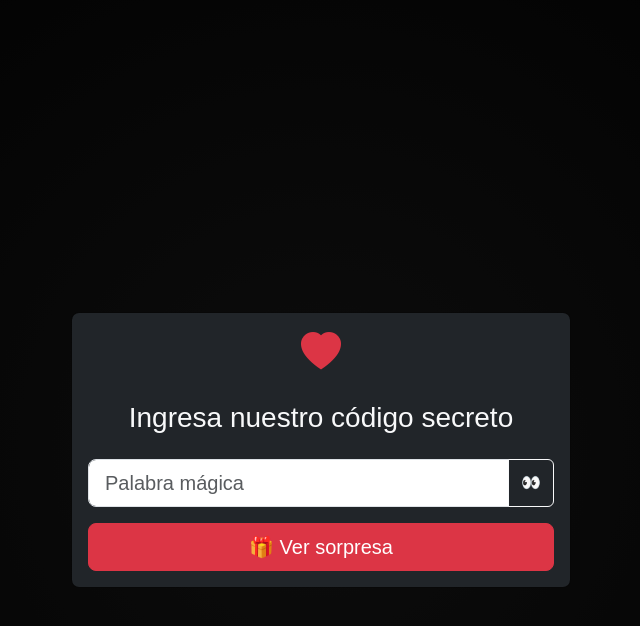
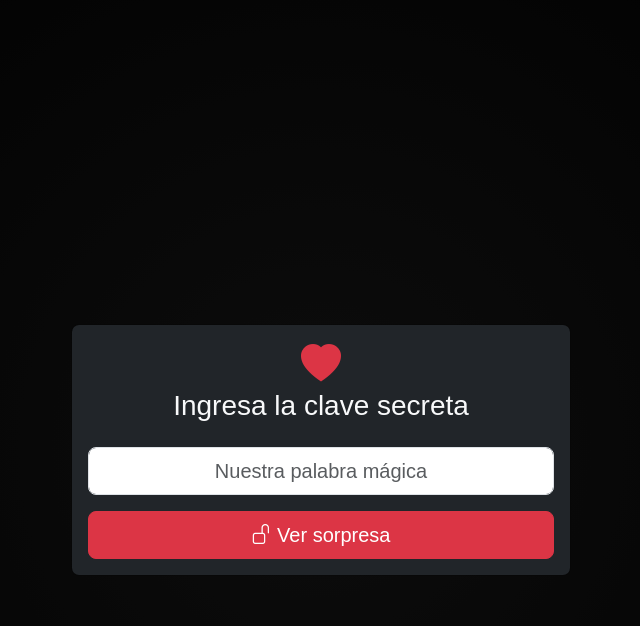
Before and after one commit to williamortizc/williamortizc.github.io, a Jekyll site: the page built from giftcard-secreta/index.html, in a window 1280 px wide. Shown: the top 626 px of the page, without its empty margins (319-959 px from the left). Built offline with Jekyll 4.4.1, drawn with Linux system fonts in a browser that asks for light colours; nearby versions of some CDN libraries; part of the change alters nothing that is shown.

Commit message:
Actualizar la tarjeta de regalo: renombrar el modal de seguridad, mejorar la lógica de acceso en giftcard.js, y ajustar estilos en giftcard.html e index.html.

```diff
--- a/_layouts/giftcard.html
+++ b/_layouts/giftcard.html
@@ -3,56 +3,48 @@
 <head>
     <meta charset="UTF-8">
     <meta name="viewport" content="width=device-width, initial-scale=1.0">
-    <title>💌 Tarjeta de regalo</title>
+    <title>💝 Tarjeta Especial</title>
     <link href="https://cdn.jsdelivr.net/npm/bootstrap@5.3.0/dist/css/bootstrap.min.css" rel="stylesheet">
     <link rel="stylesheet" href="https://cdn.jsdelivr.net/npm/bootstrap-icons@1.10.5/font/bootstrap-icons.css">
     <link rel="stylesheet" href="{{ '/assets/css/giftcard.css' | relative_url }}">
 </head>
 <body>
-    <!-- Modal de Seguridad -->
-    <div class="modal fade" id="modalSeguridad" data-bs-backdrop="static" tabindex="-1">
+    <!-- Modal -->
+    <div class="modal fade" id="modalAcceso" data-bs-backdrop="static" tabindex="-1">
         <div class="modal-dialog modal-dialog-centered">
             <div class="modal-content bg-dark text-light">
                 <div class="modal-body text-center">
-                    <i class="bi bi-heart-fill h1 text-danger"></i>
-                    <h3 class="my-4">Ingresa nuestro código secreto</h3>
-                    <form id="formContraseña">
-                        <div class="input-group mb-3">
-                            <input
-                                type="password"
-                                id="inputContraseña"
-                                class="form-control form-control-lg"
-                                placeholder="Palabra mágica"
-                                required
-                            >
-                            <button
-                                class="btn btn-outline-light"
-                                type="button"
-                                id="botonMostrarContraseña"
-                            >
-                                👀
-                            </button>
-                        </div>
+                    <i class="bi bi-heart-fill h1 text-danger mb-3"></i>
+                    <h3>Ingresa la clave secreta</h3>
+                    <form id="formAcceso" class="mt-4">
+                        <input
+                            type="password"
+                            id="inputClave"
+                            class="form-control form-control-lg mb-3 text-center"
+                            placeholder="Nuestra palabra mágica"
+                            required
+                        >
                         <button type="submit" class="btn btn-danger btn-lg w-100">
-                            🎁 Ver sorpresa
+                            <i class="bi bi-unlock"></i> Ver sorpresa
                         </button>
                     </form>
                     <div id="mensajeError" class="alert alert-danger mt-3 d-none">
-                        ❌ Código incorrecto
+                        <i class="bi bi-x-circle"></i> ¡Clave incorrecta!
                     </div>
                 </div>
             </div>
         </div>
     </div>
 
-    <!-- Contenido Principal -->
-    <main id="contenidoPrincipal" class="d-none">
+    <!-- Tarjeta -->
+    <main id="contenidoTarjeta" class="d-none">
         {{ content }}
     </main>
 
     <!-- Scripts -->
     <script src="https://cdn.jsdelivr.net/npm/bootstrap@5.3.0/dist/js/bootstrap.bundle.min.js"></script>
     <script src="https://cdnjs.cloudflare.com/ajax/libs/gsap/3.12.2/gsap.min.js"></script>
+    <script src="https://cdnjs.cloudflare.com/ajax/libs/howler/2.2.3/howler.min.js"></script>
     <script src="{{ '/assets/js/giftcard.js' | relative_url }}"></script>
 </body>
 </html>
--- a/assets/js/giftcard.js
+++ b/assets/js/giftcard.js
@@ -2,65 +2,76 @@
 ---
 
 document.addEventListener('DOMContentLoaded', () => {
-    const config = {
-        contraseña: "{{ site.data.giftcard.palabra_secreta }}",
-        sonido: {{ site.data.giftcard.efectos.sonido }},
-        animaciones: {{ site.data.giftcard.efectos.animaciones }}
+    // Configuración
+    const CONFIG = {
+        CLAVE: "{{ site.data.giftcard.palabra_secreta }}",
+        SONIDO: {{ site.data.giftcard.efectos.sonido }},
+        ANIMACIONES: {{ site.data.giftcard.efectos.animaciones }}
     };
 
-    const modal = new bootstrap.Modal('#modalSeguridad');
-    const formulario = document.getElementById('formContraseña');
-    const inputContraseña = document.getElementById('inputContraseña');
+    // Elementos
+    const modal = new bootstrap.Modal('#modalAcceso');
+    const form = document.getElementById('formAcceso');
+    const inputClave = document.getElementById('inputClave');
     const mensajeError = document.getElementById('mensajeError');
-    const contenidoPrincipal = document.getElementById('contenidoPrincipal');
+    const contenidoTarjeta = document.getElementById('contenidoTarjeta');
     let tarjeta = null;
 
+    // Sonidos
+    const SONIDOS = {
+        exito: new Howl({ src: ['https://assets.mixkit.co/sfx/preview/mixkit-magic-sparkle-902.mp3'] }),
+        error: new Howl({ src: ['https://assets.mixkit.co/sfx/preview/mixkit-wrong-answer-fail-notification-946.mp3'] }),
+        flip: new Howl({ src: ['https://assets.mixkit.co/sfx/preview/mixkit-paper-flip-1936.mp3'] })
+    };
+
+    // Inicialización
     modal.show();
 
-    formulario.addEventListener('submit', (e) => {
+    // Eventos
+    form.addEventListener('submit', (e) => {
         e.preventDefault();
+        validarAcceso();
+    });
 
-        if (inputContraseña.value === config.contraseña) {
+    // Funciones principales
+    function validarAcceso() {
+        if (inputClave.value === CONFIG.CLAVE) {
+            accesoCorrecto();
+        } else {
+            accesoDenegado();
+        }
+    }
+
+    function accesoCorrecto() {
+        if (CONFIG.SONIDO) SONIDOS.exito.play();
         modal.hide();
-            contenidoPrincipal.classList.remove('d-none');
-            tarjeta = document.querySelector('.tarjeta');
+        mostrarTarjeta();
+        inicializarFlip();
+    }
 
-            // Animación inicial
-            if(config.animaciones) {
-                gsap.from(tarjeta, {
+    function accesoDenegado() {
+        inputClave.classList.add('is-invalid');
+        mensajeError.classList.remove('d-none');
+        if (CONFIG.SONIDO) SONIDOS.error.play();
+    }
+
+    function mostrarTarjeta() {
+        contenidoTarjeta.classList.remove('d-none');
+        if (CONFIG.ANIMACIONES) {
+            gsap.from(contenidoTarjeta, {
                 duration: 1.5,
                 scale: 0,
                 rotationY: 180,
                 ease: "elastic.out(1, 0.5)"
             });
         }
+    }
 
-            // Evento click para voltear
+    function inicializarFlip() {
+        tarjeta = document.querySelector('.tarjeta');
         tarjeta.addEventListener('click', () => {
             tarjeta.classList.toggle('volteada');
-
-                // Sonido opcional
-                if(config.sonido) {
-                    new Howl({
-                        src: ['https://assets.mixkit.co/sfx/preview/mixkit-paper-flip-1936.mp3'],
-                        volume: 0.3
-                    }).play();
+            if (CONFIG.SONIDO) SONIDOS.flip.play();
+        });
     }
 });
-
-        } else {
-            inputContraseña.classList.add('is-invalid');
-            mensajeError.classList.remove('d-none');
-            if(config.sonido) {
-                new Howl({
-                    src: ['https://assets.mixkit.co/sfx/preview/mixkit-wrong-answer-fail-notification-946.mp3'],
-                    volume: 0.3
-                }).play();
-            }
-        }
-    });
-
-    document.getElementById('botonMostrarContraseña').addEventListener('click', () => {
-        inputContraseña.type = inputContraseña.type === 'password' ? 'text' : 'password';
-    });
-});
--- a/giftcard-secreta/index.html
+++ b/giftcard-secreta/index.html
@@ -1,6 +1,6 @@
 ---
 layout: giftcard
-permalink: /9f8s7d6f/
+permalink: /amor-eterno-7g8h9j0k/
 ---
 
 {% assign gc = site.data.giftcard %}
@@ -8,24 +8,26 @@ permalink: /9f8s7d6f/
 <div class="tarjeta-container">
     <div class="tarjeta">
         <div class="cara frente">
-            <div class="d-flex justify-content-between align-items-center">
+            <div class="d-flex justify-content-between align-items-center mb-3">
                 <div class="chip"></div>
                 <i class="bi bi-heart-fill h3" style="color: {{ gc.diseno.colores.detalle }}"></i>
             </div>
             <h2 class="text-center mb-4">{{ gc.nombre }}</h2>
-            <div class="d-flex justify-content-between align-items-center">
-                <div>
-                    <small>Saldo de Amor</small>
-                    <div class="h2">${{ gc.saldo_actual }}</div>
+            <div class="mt-auto">
+                <div class="d-flex justify-content-between align-items-center">
+                    <div>
+                        <small class="opacity-75">Saldo de Amor</small>
+                        <div class="h2">${{ gc.saldo_actual }}</div>
+                    </div>
+                    <i class="bi bi-credit-card-2-front-fill h1 opacity-25"></i>
                 </div>
-                <i class="bi bi-credit-card-fill h1 opacity-25"></i>
             </div>
         </div>
         <div class="cara reverso">
-            <div class="h-100 d-flex flex-column justify-content-center text-center">
+            <div class="h-100 d-flex flex-column justify-content-center text-center px-3">
                 <i class="bi bi-balloon-heart-fill h1 text-danger mb-3"></i>
-                <p class="lead px-4">{{ gc.mensaje }}</p>
-                <small class="text-muted mt-3">Saldo inicial: ${{ gc.saldo_inicial }}</small>
+                <p class="lead">{{ gc.mensaje }}</p>
+                <small class="text-muted">Saldo inicial: ${{ gc.saldo_inicial }}</small>
             </div>
         </div>
     </div>
```
Lines whose indentation alone changed are shown as unchanged.
